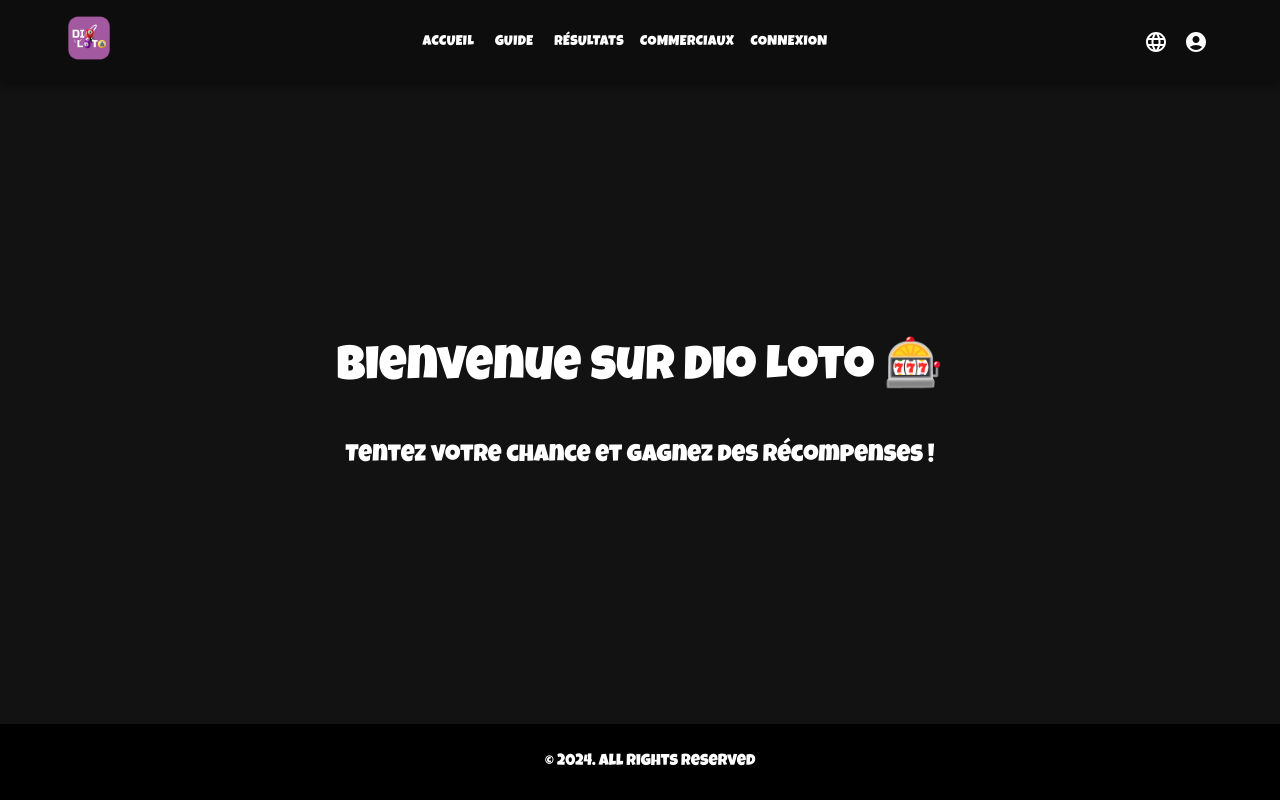
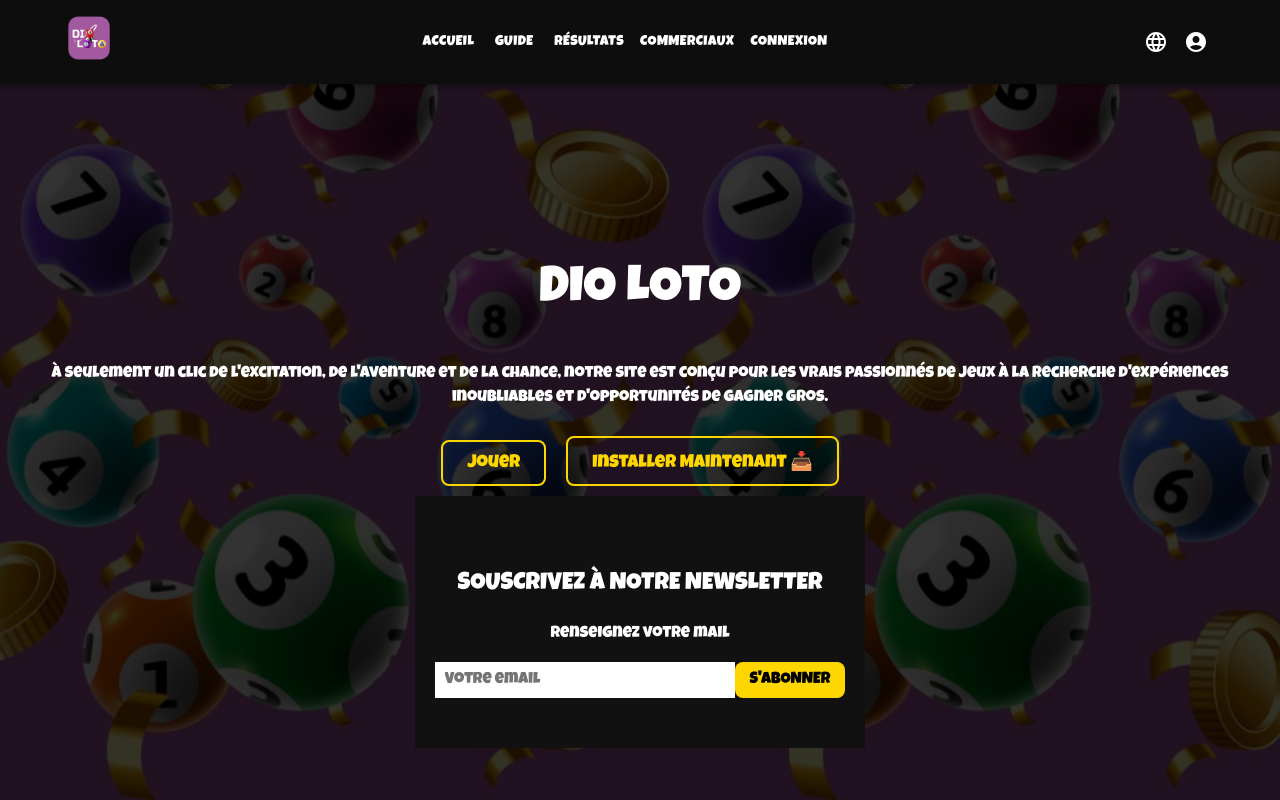
Before and after one commit to hdlcp/DIO_LOTO, a React (Vite) app: page / in a window 1280 px wide. Built offline with nearby package versions, Linux system fonts and the light colour scheme.

Commit message:
mise a jour 1

```diff
--- a/src/index.css
+++ b/src/index.css
@@ -1,13 +1,14 @@
 .footer {
-  position: absolute;
-  bottom: 0;
   width: 100%;
   text-align: center;
   padding: 10px;
   background-color: #000;
+  color: white;
+  margin-top: auto; /* Permet de pousser le footer en bas */
 }
-/* Assure-toi que tout prend 100% de la hauteur et largeur */
+
 html, body, #root {
+  overflow-x: hidden; /* Empêche le scroll horizontal */
   margin: 0;
   padding: 0;
   width: 100%;
@@ -33,6 +34,31 @@ html, body, #root {
   text-align: center;
 }
 
+.home-container {
+  position: relative; /* Nécessaire pour l'overlay */
+  display: flex;
+  flex-direction: column;
+  min-height: 100vh;
+  background: url("/src/assets/lotto-bg.jpg") no-repeat center center/cover;
+  background-size: cover;
+  background-attachment: fixed;
+  color: white;
+  text-align: center;
+  padding: 20px;
+}
+
+/* Overlay pour assombrir l'image */
+.home-container::before {
+  content: "";
+  position: absolute;
+  top: 0;
+  left: 0;
+  width: 100%;
+  height: 100%;
+  background: rgba(0, 0, 0, 0.8); /* Noir avec 60% d'opacité */
+  z-index: 1;
+}
+
 .title {
   font-size: 3rem;
   font-weight: bold;
@@ -51,6 +77,9 @@ html, body, #root {
 
 * {
   font-family: 'Luckiest Guy', cursive !important;
+}
+* {
+  box-sizing: border-box; /* Assure que les marges et paddings sont bien gérés */
 }
 
 :root {
--- /dev/null
+++ b/src/pages/Home.css
@@ -0,0 +1,59 @@
+
+
+/* Assurez-vous que le contenu reste au-dessus de l'overlay */
+.hero, .newsletter, .footer {
+  position: relative;
+  z-index: 2;
+}
+
+/* Boutons stylés */
+.btn {
+  padding: 12px 24px;
+  font-size: 18px;
+  border: 2px solid #ffd700;
+  background: transparent;
+  color: #ffd700;
+  cursor: pointer;
+  margin: 10px;
+  transition: all 0.3s ease-in-out;
+}
+
+.btn:hover {
+  background: #ffd700;
+  color: #0f0f0f;
+}
+
+/* Section Newsletter */
+.newsletter {
+  padding: 50px 20px;
+  background: #111;
+}
+
+/* Formulaire Newsletter */
+.newsletter-form {
+  display: flex;
+  justify-content: center;
+  flex-wrap: wrap;
+}
+
+.newsletter-form input {
+  padding: 10px;
+  width: 300px;
+  font-size: 16px;
+  border: none;
+  outline: none;
+}
+
+.subscribe-btn {
+  background: #ffd700;
+  color: black;
+  border: none;
+  padding: 10px 15px;
+  cursor: pointer;
+  font-size: 16px;
+}
+
+.subscribe-btn:hover {
+  background: white;
+  color: #111;
+}
--- a/src/pages/Home.tsx
+++ b/src/pages/Home.tsx
@@ -1,8 +1,37 @@
-export default function Home() {
+import React from "react";
+import "./Home.css"; // Assurez-vous d'ajouter ce fichier pour le style
+
+const Home: React.FC = () => {
   return (
     <div className="home-container">
-      <h1 className="title">Bienvenue sur Dio Loto 🎰</h1>
-      <p className="subtitle">Tentez votre chance et gagnez des récompenses !</p>
+      {/* SECTION HERO */}
+      <section className="hero">
+        <div className="hero-content">
+          <h1>DIO LOTO</h1>
+          <p>
+            À seulement un clic de l'excitation, de l'aventure et de la chance, notre site est conçu
+            pour les vrais passionnés de jeux à la recherche d'expériences inoubliables et d'opportunités de gagner gros.
+          </p>
+          <div className="hero-buttons">
+            <button className="btn play-btn">Jouer</button>
+            <button className="btn install-btn">
+              Installer Maintenant <span>📥</span>
+            </button>
+          </div>
+        </div>
+      </section>
+
+      {/* SECTION NEWSLETTER */}
+      <section className="newsletter">
+        <h2>SOUSCRIVEZ À NOTRE NEWSLETTER</h2>
+        <p>Renseignez votre mail</p>
+        <div className="newsletter-form">
+          <input type="email" placeholder="Votre email" />
+          <button className="subscribe-btn">S'ABONNER</button>
+        </div>
+      </section>
     </div>
   );
-}
+};
+
+export default Home;
```
Also changed, not shown: src/assets/lotto-bg.jpg (added).
